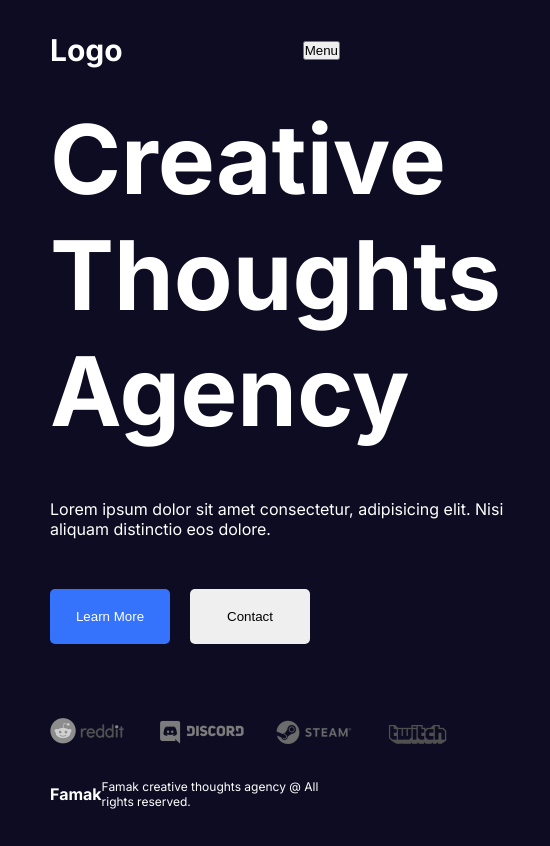
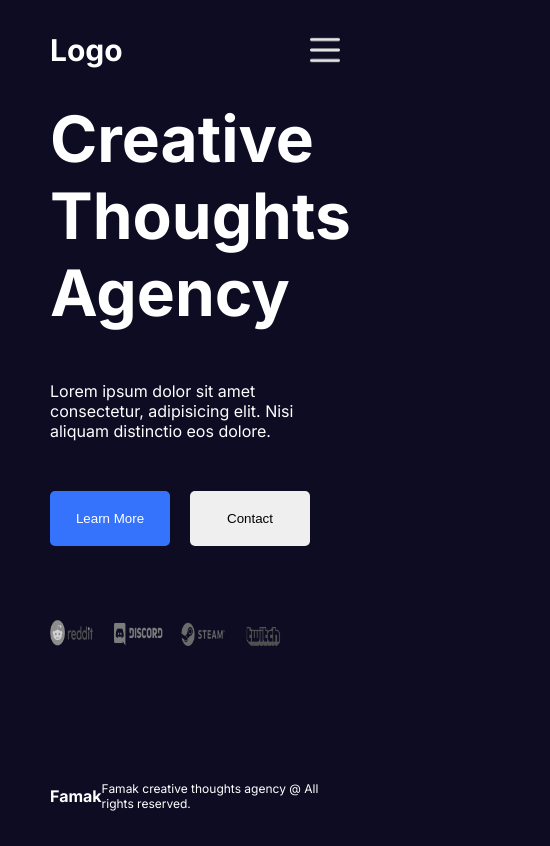
Before and after one commit to f8makinde/Full-stack-app, a Next.js app: page / in a window 390 px wide. Shown: the whole page, 550 px wide, since content can reach past the window. Built offline with nearby package versions, Linux system fonts and the light colour scheme; grey boxes are pictures that could not be loaded.

Commit message:
completed blog section

```diff
--- a/next.config.js
+++ b/next.config.js
@@ -1,4 +1,13 @@
 /** @type {import('next').NextConfig} */
-const nextConfig = {}
+const nextConfig = {
+    images:{
+      remotePatterns:[
+        {
+          protocol: 'https',
+          hostname: "images.pexels.com"
+        }
+      ]
+    }
+  }
 
-module.exports = nextConfig
+  module.exports = nextConfig
--- a/src/app/about/about.module.css
+++ b/src/app/about/about.module.css
@@ -38,3 +38,13 @@
 .img{
     object-fit: contain;
 }
+@media (max-width: 768px){
+    .container{
+        flex-direction: column;
+        text-align: center;
+    }
+    .boxes{
+        flex-direction: column;
+        gap: 50px;
+    }
+}
--- /dev/null
+++ b/src/app/blog/[slug]/singlePost.module.css
@@ -0,0 +1,51 @@
+.container{
+    display: flex;
+    gap: 100px;
+}
+.imgContainer{
+    flex: 1;
+    position: relative;
+    height: calc(100vh - 200px)
+}
+.img{
+    object-fit: cover;
+}
+.textContainer{
+    flex: 2;
+    display: flex;
+    flex-direction: column;
+    gap: 50px;
+}
+.title{
+    font-size: 64px;
+}
+.detail{
+    display: flex;
+    gap: 20px;
+}
+.avatar{
+    object-fit: cover;
+    border-radius: 50%;
+}
+.detailText{
+    display: flex;
+    flex-direction: column;
+    gap: 10px;
+}
+.detailTitle{
+    color: gray;
+    font-weight: bold;
+}
+.detailValue{
+    font-weight: 500;
+}
+.content{
+    font-size: 20px;
+}
+@media (max-width: 768px){
+    .container{
+        flex-direction: column;
+        align-items: center;
+        justify-content: space-around;
+    }
+}
--- /dev/null
+++ b/src/app/blog/blog.module.css
@@ -0,0 +1,19 @@
+.container{
+    display: flex;
+    flex-wrap: wrap;
+    gap: 20px;
+}
+.post{
+    width: 30%;
+}
+
+@media screen and (max-width: 1280px){
+    .post{
+        width: 45%;
+    }
+}
+@media screen and (max-width: 768px){
+    .post{
+        width: 100%;
+    }
+}
--- a/src/app/contact/contact.module.css
+++ b/src/app/contact/contact.module.css
@@ -37,3 +37,8 @@
     font-weight: bold;
     cursor: pointer;
 }
+@media (max-width: 768px){
+    .container{
+        flex-direction: column;
+    }
+}
--- a/src/app/home.module.css
+++ b/src/app/home.module.css
@@ -40,3 +40,16 @@
     position: relative;
     object: cover;
 }
+@media (max-width: 1024px){
+    .container{
+        flex-direction: column;
+    }
+}
+@media (max-width: 768px){
+    .title{
+       font-size: 64px;
+    }
+    .brands{
+        width: 100%;
+    }
+}
--- a/src/components/navbar/links/Links.jsx
+++ b/src/components/navbar/links/Links.jsx
@@ -1,4 +1,5 @@
 "use client"
+import Image from "next/image"
 import { useState } from "react"
 import styles from "./links.module.css"
 import NavLink from "./navLink/navLink"
@@ -45,7 +46,8 @@
         )
       }
     </div>
-    <button className={styles.menuButton} onClick={() => setOpen((prev) => !prev)}>Menu</button>
+
+    <Image  className={styles.menuButton}  src="/menu.png" alt="menu" width={30} height={30} onClick={() => setOpen((prev) => !prev)}/>
     {
         open && <div className={styles.mobileLinks}>
             {links.map((link) => (
--- /dev/null
+++ b/src/components/postCard/postCard.module.css
@@ -0,0 +1,36 @@
+.container{
+    display: flex;
+    flex-direction: column;
+    gap: 20px;
+    margin-bottom: 20px;
+}
+.top{
+    display: flex;
+}
+.imgContainer{
+width: 90%;
+height: 400px;
+position: relative;
+}
+.img{
+    object-fit: cover;
+}
+.date{
+    font-size: 12px;
+    transform: rotate(270deg);
+    margin: auto;
+}
+.title{
+    width: 90%;
+    font-size: 24px;
+    margin-bottom: 20px;
+}
+.desc{
+    width: 90%;
+    margin-bottom: 20px;
+    font-weight: 300;
+    color: gray;
+}
+.link{
+    text-decoration: underline;
+}
```
Also changed, not shown: src/app/blog/[slug]/page.jsx (+23 -4 lines), src/app/blog/page.jsx (+15 -3 lines), src/components/postCard/postCard.jsx (added, +22 -0 lines).
